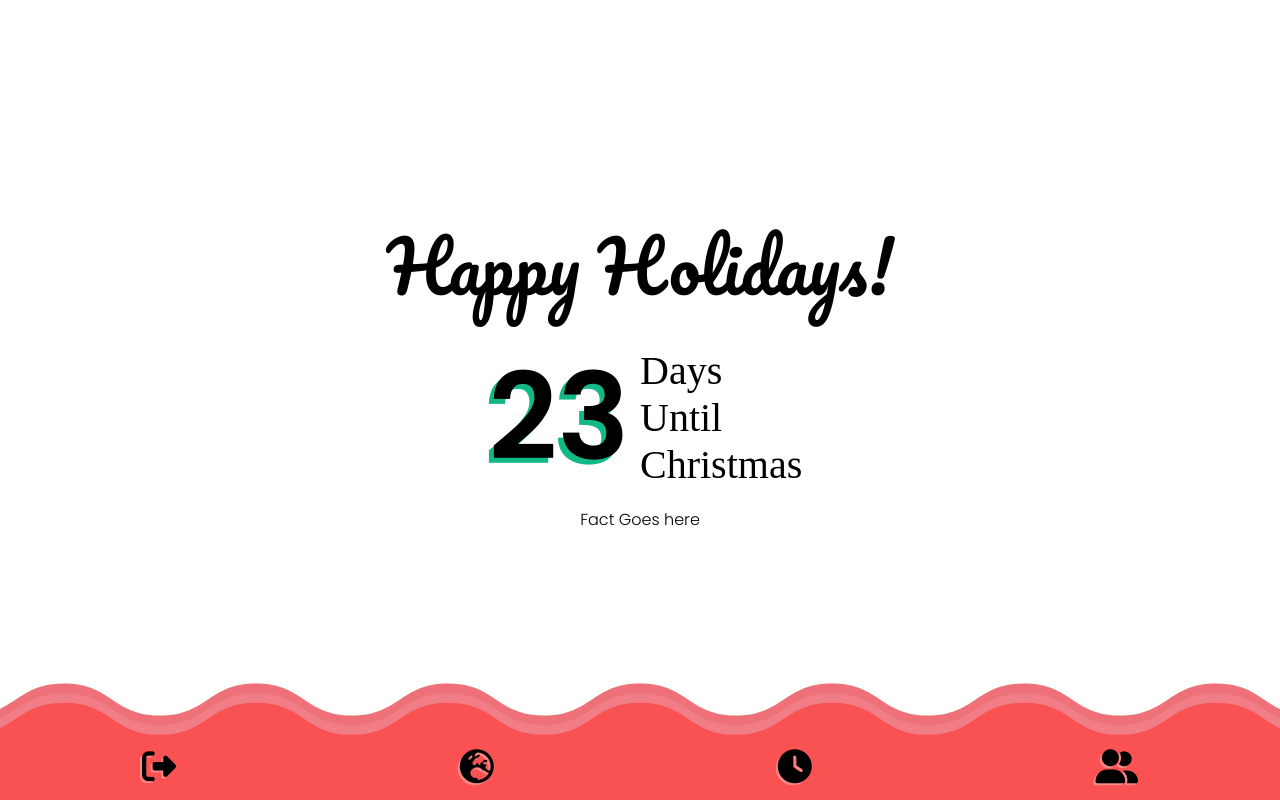
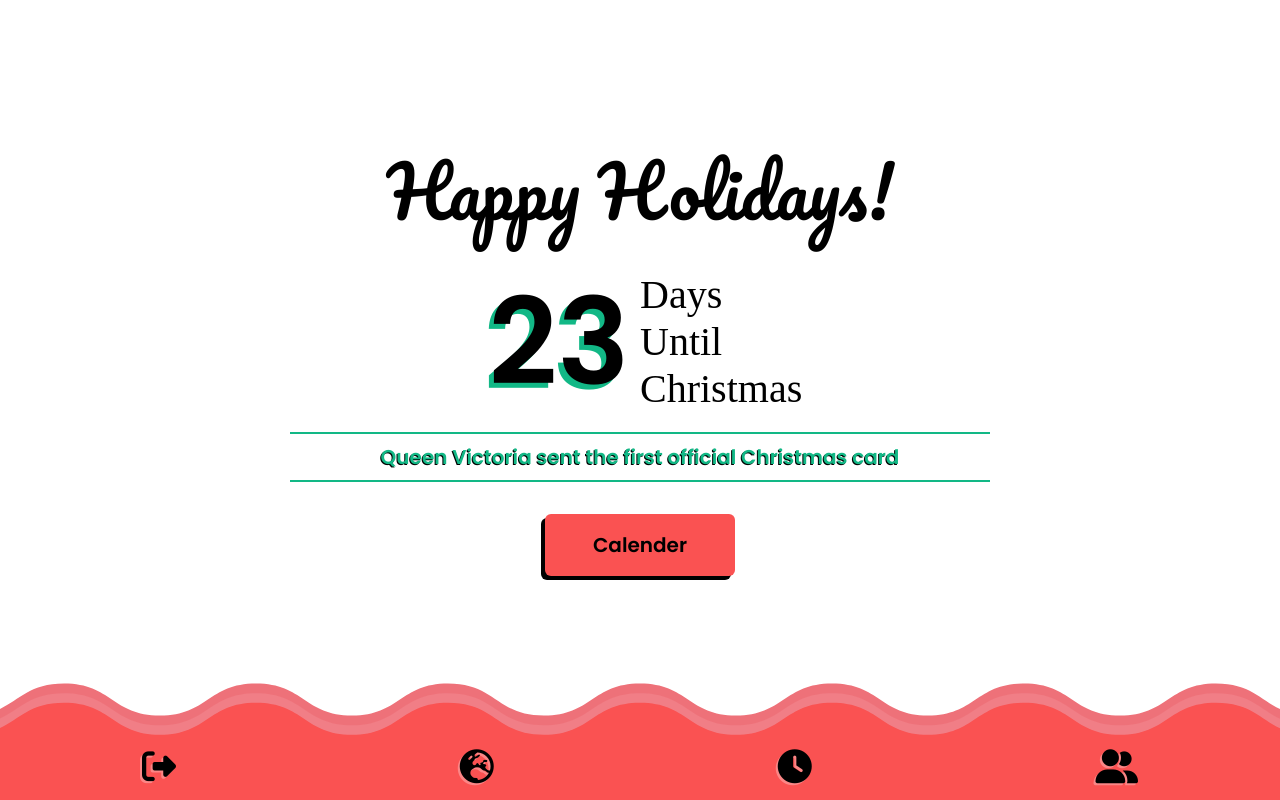
Before and after one commit to siddav83/happy-holiday-frontend, a React (Create React App) app: page /holidays in a window 1280 px wide. Built offline with nearby package versions, Linux system fonts and the light colour scheme.

Commit message:
added calender

```diff
--- /dev/null
+++ b/src/Components/Calender/Calender.js
@@ -0,0 +1,21 @@
+import React, { useContext } from "react";
+import "./style.css";
+import { CalenderContext } from "../../Context/CalenderContext";
+
+const Calender = () => {
+	const { calender } = useContext(CalenderContext);
+	console.log(calender);
+	return (
+		<div className="calender-container">
+			{calender?.map((day, i) => {
+				return (
+					<div className="calender-day" key={i}>
+						{day.day}
+					</div>
+				);
+			})}
+		</div>
+	);
+};
+
+export default Calender;
--- /dev/null
+++ b/src/Components/Calender/style.css
@@ -0,0 +1,30 @@
+.calender-container {
+	display: grid;
+	grid-template-columns: 1fr 1fr 1fr 1fr 1fr;
+	grid-gap: 10px;
+	height: 100%;
+	width: 100%;
+}
+
+.calender-day {
+	display: flex;
+	justify-content: center;
+	align-items: center;
+	font-size: 90px;
+	font-weight: 600;
+	font-family: pacifico, sans-serif;
+}
+
+.calender-day:nth-child(5n + 2),
+.calender-day:nth-child(5n + 5) {
+	background-color: var(--green);
+}
+
+.calender-day:nth-child(5n + 1),
+.calender-day:nth-child(5n + 4) {
+	background-color: var(--blue);
+}
+
+.calender-day:nth-child(5n + 3) {
+	background-color: var(--red);
+}
--- a/src/Components/Countdown/Countdown.js
+++ b/src/Components/Countdown/Countdown.js
@@ -1,8 +1,8 @@
-import React, { useEffect, useState } from "react";
+import React, { useEffect, useContext } from "react";
 import "./style.css";
-
+import { CalenderContext } from "../../Context/CalenderContext";
 const Countdown = () => {
-	const [daysLeft, setDaysLeft] = useState(25);
+	const { daysLeft, setDaysLeft } = useContext(CalenderContext);
 
 	useEffect(() => {
 		// Get Todays Date
--- a/src/Components/FunFact/FunFact.js
+++ b/src/Components/FunFact/FunFact.js
@@ -1,12 +1,11 @@
-import React from "react";
+import React, { useContext } from "react";
 import "./style.css";
+import { CalenderContext } from "../../Context/CalenderContext";
 
 const FunFact = () => {
-	return (
-		<div className="fun-fact-container">
-			<p>Fact Goes here</p>
-		</div>
-	);
+	const { calender, daysLeft } = useContext(CalenderContext);
+
+	return <p className="fun-fact">{calender[daysLeft]?.fact}</p>;
 };
 
 export default FunFact;
--- a/src/Components/FunFact/style.css
+++ b/src/Components/FunFact/style.css
@@ -0,0 +1,12 @@
+.fun-fact {
+	font-weight: 600;
+	font-size: 20px;
+	text-align: center;
+	color: var(--green);
+	text-shadow: -1px 1px 0 black;
+	border-top: 2px solid var(--green);
+	border-bottom: 2px solid var(--green);
+	padding: 0.5rem 0;
+	width: 100%;
+	max-width: 700px;
+}
--- a/src/Components/HolidaysNavbar/style.css
+++ b/src/Components/HolidaysNavbar/style.css
@@ -20,7 +20,7 @@
 .holidays-navbar i:hover {
 	color: white;
 	text-shadow: -2px 2px 0px black;
-	scale: 1.1;
+	scale: 1.05;
 }
 
 /* -- SVG CSS -- */
--- a/src/Components/index.js
+++ b/src/Components/index.js
@@ -5,3 +5,4 @@ export { default as TabNav } from "./TabNav/TabNav";
 export { default as Modal } from "./Modal";
 export { default as Countdown } from "./Countdown/Countdown";
 export { default as FunFact } from "./FunFact/FunFact";
+export { default as Calender } from "./Calender/Calender";
--- a/src/Context/CalenderContext.js
+++ b/src/Context/CalenderContext.js
@@ -4,12 +4,15 @@ export const CalenderContext = createContext();
 
 export const CalenderProvider = (props) => {
 	const [calender, setCalender] = useState(Calender);
+	const [daysLeft, setDaysLeft] = useState(25);
 
 	return (
 		<CalenderContext.Provider
 			value={{
 				calender,
 				setCalender,
+				daysLeft,
+				setDaysLeft,
 			}}
 		>
 			{props.children}
--- a/src/Data/CalenderData.js
+++ b/src/Data/CalenderData.js
@@ -1,129 +1,154 @@
-const CalenderData = {
-	day1: {
+const CalenderData = [
+	{
+		day: 1,
 		fact: "Christmas wasn't always on December 25",
 		joke: "What did the wise men say after they offered up their gifts of gold and frankincense? Wait, there's myrrh.",
 		past: true,
 	},
-	day2: {
+	{
+		day: 2,
 		fact: "The Dutch gave us the idea to leave cookies and milk",
 		joke: "What do you get when you cross a snowman with a vampire? Frostbite.",
 		past: false,
 	},
-	day3: {
+	{
+		day: 3,
 		fact: "Hanging stockings started by accident",
 		joke: "What does Santa suffer from if he gets stuck in a chimney? Claus-trophobia!",
 		past: false,
 	},
-	day4: {
+	{
+		day: 4,
 		fact: "Black Friday isn't the busiest shopping day",
 		joke: "What do you call Santa when he stops moving? Santa Pause.",
 		past: false,
 	},
-	day5: {
+	{
+		day: 5,
 		fact: "Coca-Cola played a part in Santa's image",
 		joke: "What do snowmen eat for dessert? Ice crispies.",
 		past: false,
 	},
-	day6: {
+	{
+		day: 6,
 		fact: "Rudolph was a marketing ploy",
 		joke: "How do you help someone who has lost their Christmas spirit? Nurse them back to elf.",
 		past: false,
 	},
-	day7: {
+	{
+		day: 7,
 		fact: "What do you call a reindeer ghost? Cari-boo!",
 		joke: "What do you call an elf that runs away from Santa's workshop? A rebel without a Claus!",
 		past: false,
 	},
-	day8: {
+	{
+		day: 8,
 		fact: "You can thank Prince Albert for your Christmas tree",
 		joke: "What is it called when a snowman has a temper tantrum? A meltdown.",
 		past: false,
 	},
-	day9: {
+	{
+		day: 9,
 		fact: "The eight tiny reindeer have had lots of names",
 		joke: "Why are elves such great motivational speakers? They have plenty of elf-confidence.",
 		past: false,
 	},
-	day0: {
+	{
+		day: 10,
 		fact: "Christmas wreaths are religious symbols",
 		joke: "Why do reindeer like Beyoncé so much? She sleighs.",
 		past: false,
 	},
-	day10: {
+	{
+		day: 11,
 		fact: "'Jingle Bells' was originally a Thanksgiving song",
 		joke: "What reindeer game do reindeer play at sleepovers? Truth or deer.",
 		past: false,
 	},
-	day11: {
+	{
+		day: 12,
 		fact: "Astronauts broadcast 'Jingle Bells' from space",
 		joke: "What did Santa say when he stepped into a big puddle? It must have reindeer.",
 		past: false,
 	},
-	day12: {
+	{
+		day: 13,
 		fact: "'Silent Night' is the most recorded song",
 		joke: "",
 		past: false,
 	},
-	day13: {
+	{
+		day: 14,
 		fact: "Celebrating Christmas used to be illegal",
 		joke: "What does Rudolph want for Christmas? A Pony sleigh station.",
 		past: false,
 	},
-	day14: {
+	{
+		day: 15,
 		fact: "Settlers created the first American eggnog",
 		joke: "What is Santa's dog's name? Santa Paws!",
 		past: false,
 	},
-	day15: {
+	{
+		day: 16,
 		fact: "Christmas decorating sends nearly 15,000 people to the ER",
 		joke: "Where do Santa's reindeer stop for coffee? Star-bucks!",
 		past: false,
 	},
-	day16: {
+	{
+		day: 17,
 		fact: "Santa has his own Canadian postal code",
 		joke: "What's every elf's favorite type of music? Wrap!",
 		past: false,
 	},
-	day17: {
+	{
+		day: 18,
 		fact: "Dry Christmas trees spark more than joy",
 		joke: "What's the absolute best Christmas present? A broken drum — you can’t beat it!",
 		past: false,
 	},
-	day18: {
+	{
+		day: 19,
 		fact: "The term 'Xmas' dates back to the 1500s",
 		joke: "What happens if you eat Christmas decorations? You get tinsel-it is.",
 		past: false,
 	},
-	day19: {
+	{
+		day: 20,
 		fact: "Americans spend nearly $1,000 on gifts",
 		joke: "What do Santa's elves learn in school? The elf-abet.",
 		past: false,
 	},
-	day21: {
+	{
+		day: 21,
 		fact: "In Japan, a traditional Christmas dinner is to go to KFC",
 		joke: "What do you call an obnoxious reindeer? Rude-olph.",
 		past: false,
 	},
-	day22: {
+	{
+		day: 22,
 		fact: "The song 'We wish you a merry Christmas' was originally used as a threat",
 		joke: "What do grapes sing at Christmas? 'Tis the season to be jelly.",
 		past: false,
 	},
-	day23: {
+	{
+		day: 23,
 		fact: "In Austria instead of getting coal if you've been bad, you get Krampus",
 		joke: "What's the difference between the Christmas alphabet and the ordinary alphabet? The Christmas alphabet has Noel.",
 		past: false,
 	},
-	day24: {
+	{
+		day: 24,
 		fact: "Queen Victoria sent the first official Christmas card",
 		joke: "What did the gingerbread man put on his bed? A cookie sheet!",
 		past: false,
 	},
-	day25: {
+	{
+		day: 25,
 		fact: "Merry Christmas",
 		joke: "Who is never hungry at Christmas? The turkey—he's always stuffed.",
 		past: false,
 	},
-};
+];
 
 export default CalenderData;
--- a/src/Pages/Holidays/Holidays.js
+++ b/src/Pages/Holidays/Holidays.js
@@ -1,14 +1,31 @@
-import React from "react";
+import React, { useState } from "react";
 import "./style.css";
 import { Countdown, HolidaysNavbar, FunFact } from "../../Components";
+import { Calender } from "../../Components";
 
 const Holidays = () => {
+	const [calenderToggle, setCalenderToggle] = useState(false);
+
+	const toggleCalender = () => {
+		setCalenderToggle((prev) => !prev);
+	};
+	console.log(calenderToggle);
+
 	return (
 		<>
 			<div className="main-container">
-				<h1 className="holidays-heading">Happy Holidays!</h1>
-				<Countdown />
-				<FunFact />
+				{!calenderToggle ? (
+					<>
+						<h1 className="holidays-heading">Happy Holidays!</h1>
+						<Countdown />
+						<FunFact />
+						<button className="calender-btn" onClick={toggleCalender}>
+							Calender
+						</button>
+					</>
+				) : (
+					<Calender />
+				)}
 			</div>
 			<HolidaysNavbar />
 		</>
--- a/src/Pages/Holidays/style.css
+++ b/src/Pages/Holidays/style.css
@@ -2,3 +2,21 @@
 .holidays-heading {
 	font-size: min(70px, 12vw);
 }
+
+.calender-btn {
+	margin: 2rem 0;
+	padding: 1rem 3rem;
+	border: none;
+	background-color: var(--red);
+	font-size: 20px;
+	font-weight: 600;
+	border-radius: 6px;
+	box-shadow: -4px 4px 0 black;
+	transition: 0.3s ease-in-out;
+	cursor: pointer;
+}
+
+.calender-btn:hover {
+	background-color: var(--green);
+	transform: translateY(4px);
+}
```
